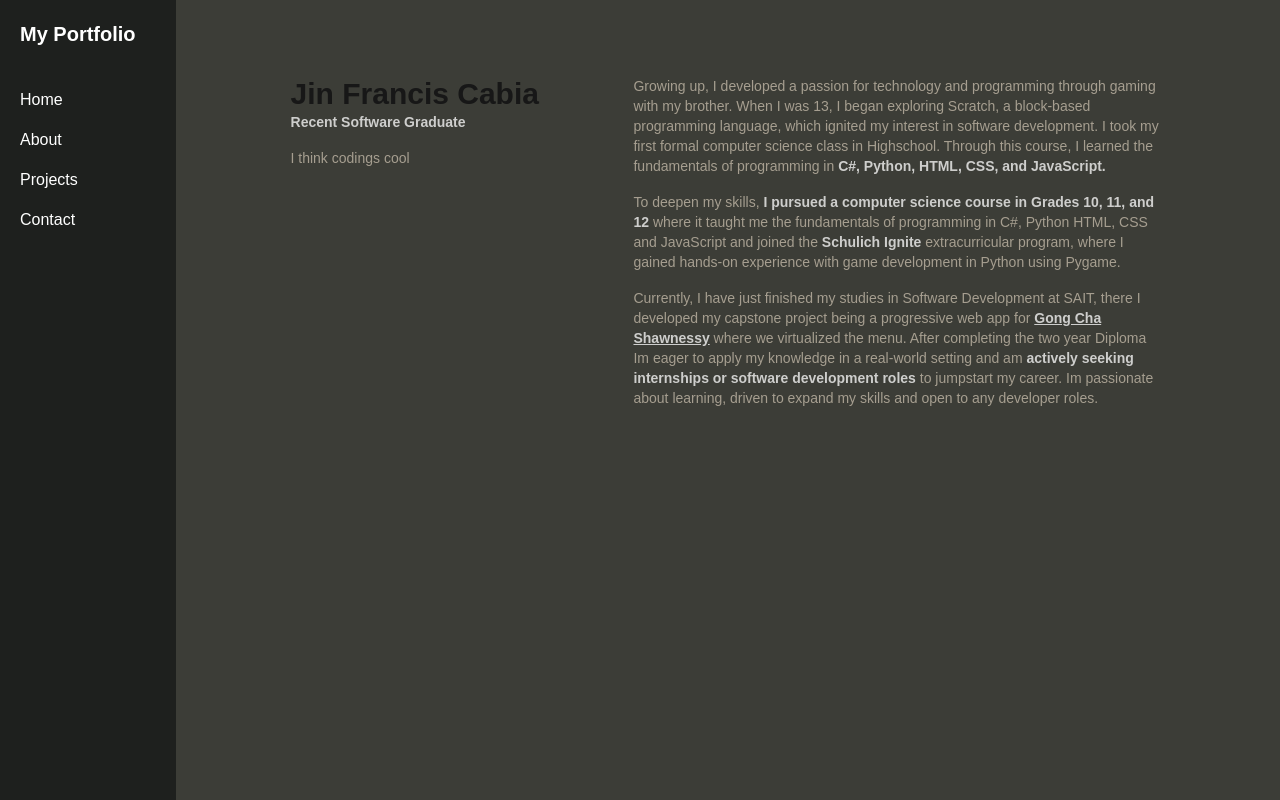
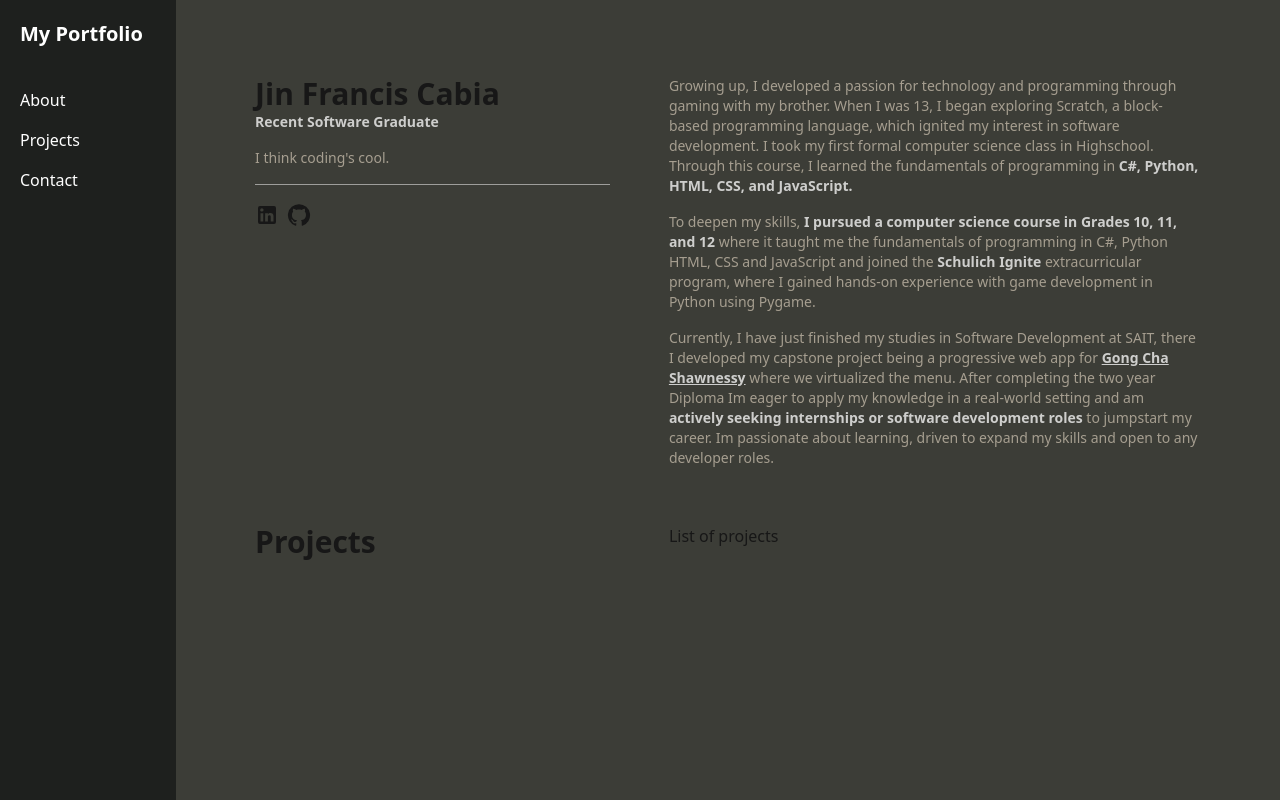
Before and after one commit to jincabia/portfolio, a Next.js app: page / in a window 1280 px wide. Built offline with nearby package versions, Linux system fonts and the light colour scheme.

Commit message:
completed landing

```diff
--- a/src/app/components/navbar.js
+++ b/src/app/components/navbar.js
@@ -3,7 +3,6 @@ import Link from 'next/link';
 const VerticalNavBar = () => {
 
   const navItems = [
-    { name: 'Home'},
     { name: 'About' },
     { name: 'Projects' },
     { name: 'Contact' },
--- a/src/app/layout.js
+++ b/src/app/layout.js
@@ -23,7 +23,7 @@ export default function RootLayout({ children }) {
     <html lang="en">
       <body
         className={`${geistSans.variable} ${geistMono.variable} antialiased
-        bg-[#3C3D37] flex
+        bg-[#3C3D37] flex font-sans
 
 
         `}
--- a/src/app/page.js
+++ b/src/app/page.js
@@ -1,19 +1,51 @@
+import ThumbUpIcon from '@mui/icons-material/ThumbUp';
+import LinkedInIcon from '@mui/icons-material/LinkedIn';
+import GitHubIcon from '@mui/icons-material/GitHub';
+import EmailIcon from '@mui/icons-material/Email';
+import { GitHub } from '@mui/icons-material';
 
 export default function Home() {
   return (
-    <main className="flex justify-evenly pt-14">
+    <main className=" pt-14 snap-mandatory snap-y">
 
-      <div>
+
+    {/* Landing about me thingy */}
+    <div className="flex justify-evenly">
+
+          <div className="w-1/3">
             <h1 className="text-3xl font-bold">Jin Francis Cabia</h1>
-        <p className="text-white/[.75] font-semibold text-sm"
+            <p className="text-white/[.75] font-semibold text-sm">Recent Software Graduate</p>
+
+            <p className="flex items-center text-[#ECDFCC]/60 text-sm pt-4">
+              I think coding's cool.
+            </p>
+
+
+            {/* Links to Github,  Linkedin */}
+            <div className='flex  pt-4 space-x-2 mt-4 border-t border-white/[0.5]'>
+
+              <a
+              href="https://www.linkedin.com/in/jin-francis-cabia/"
+              target="_blank"
+              rel="noopener noreferrer"
               >
-          Recent Software Graduate</p>
+              <LinkedInIcon className='hover:scale-125 hover:cursor-pointer transition ease-in-out'/>
+              </a>
 
-        <p className="text-[#ECDFCC]/[.6] text-sm pt-4">
-        I think codings cool</p>
+
+              <a
+              href="https://github.com/jincabia"
+              target="_blank"
+              rel="noopener noreferrer"
+              >
+
+              <GitHubIcon className='hover:scale-125 hover:cursor-pointer transition ease-in-out'/>
+              </a>
+
 
             </div>
 
+          </div>
 
         {/* About me */}
           <div className="w-1/2 space-y-4 text-[#ECDFCC]/[.6] text-sm">
@@ -40,6 +72,24 @@ export default function Home() {
             </p>
           </div>
 
+    </div>
+
+
+    {/* Projects */}
+    <div className="flex justify-evenly pt-14">
+
+      <div className="w-1/3">
+        <h1 className="text-3xl font-bold">Projects</h1>
+      </div>
+
+      <div className="w-1/2">
+        <p>List of projects </p>
+      </div>
+
+    </div>
+
+
+
     </main>
   );
 }
```
Also changed, not shown: package.json (+9 -5 lines), 1 other file (tests, documents, lock files or other folders). Lines whose indentation alone changed are shown as unchanged.
